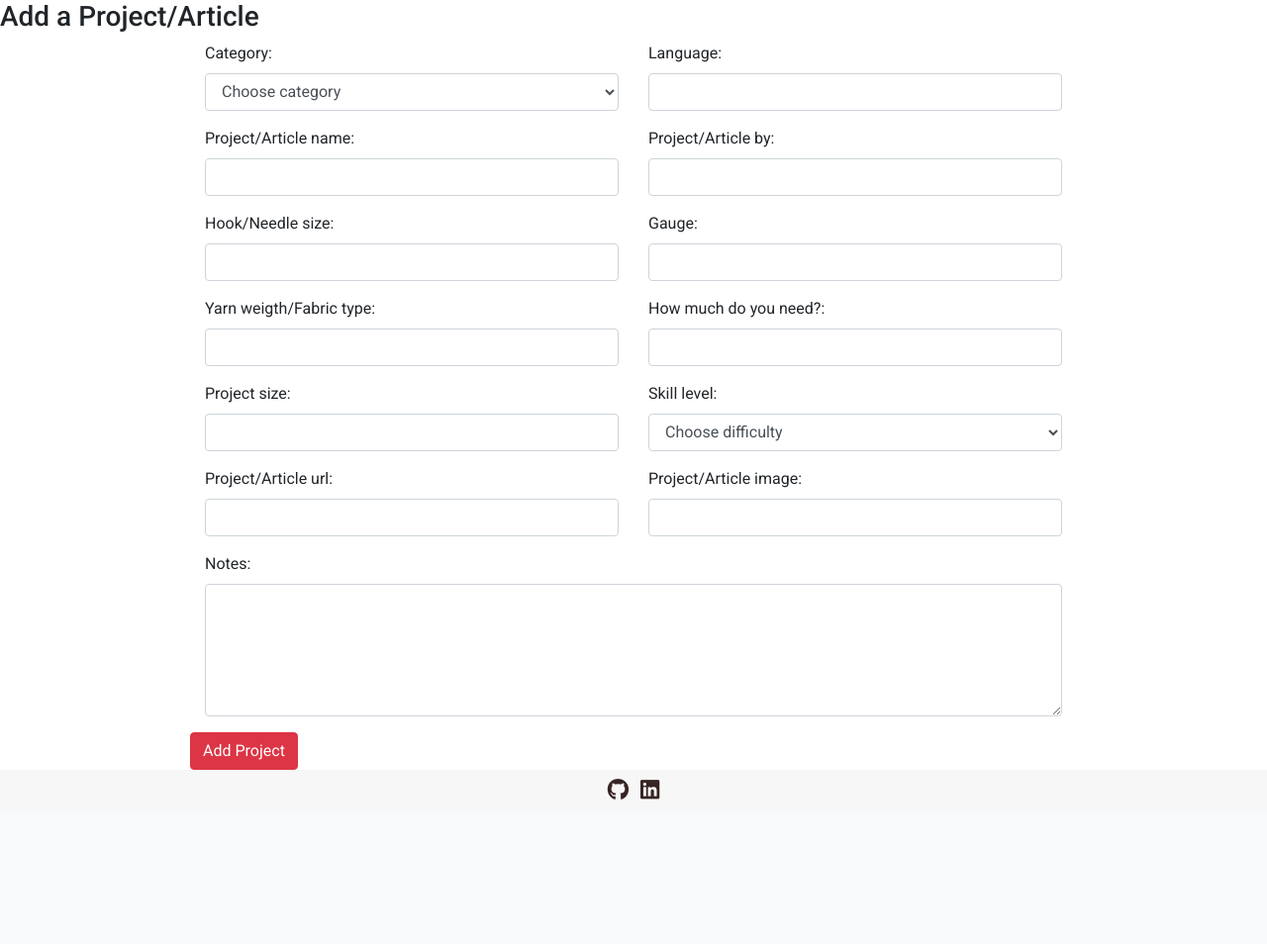
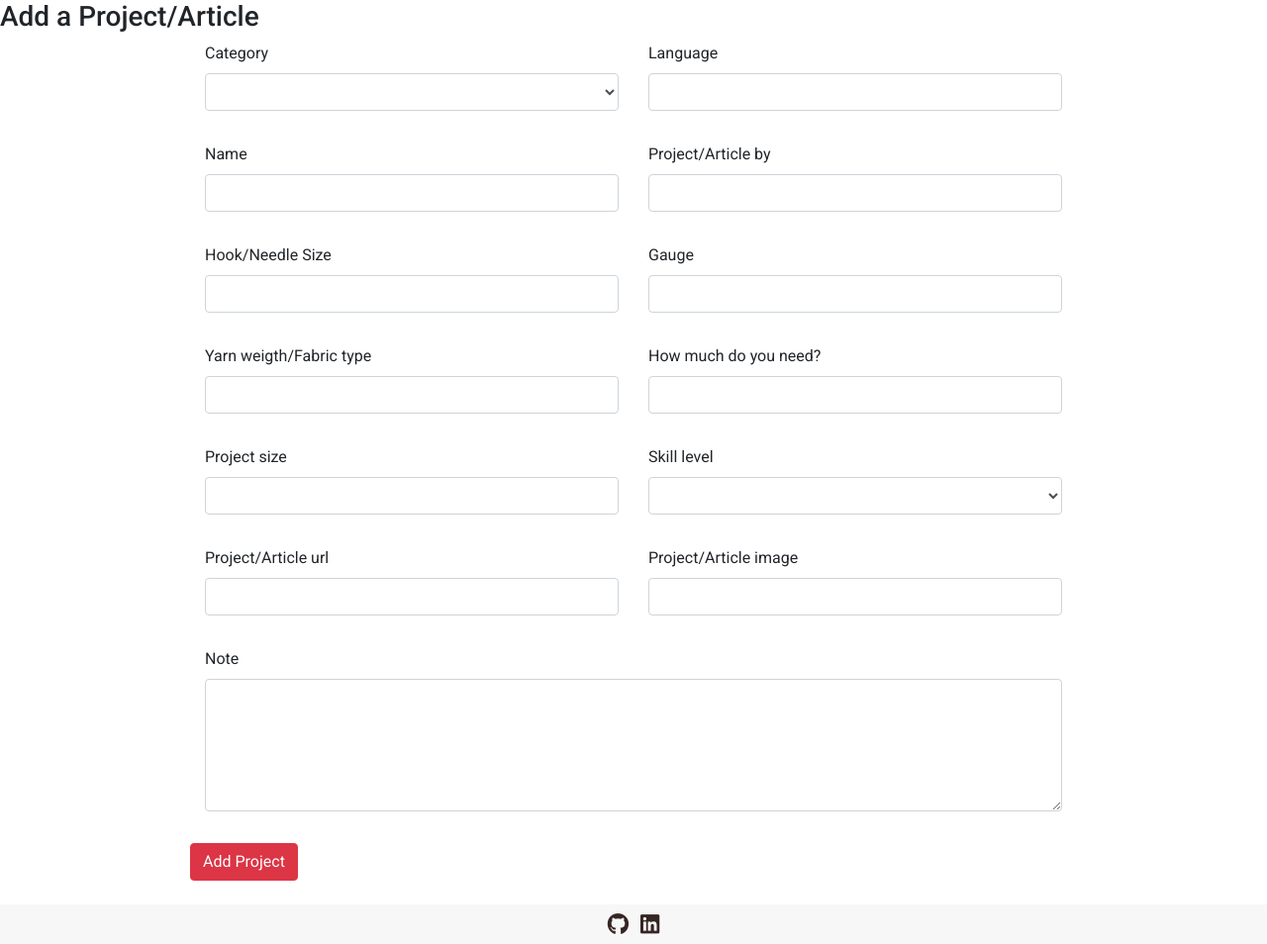
Before and after one commit to elisamunoz/docu-llamas, a Flask app: page /add_pattern in a window 1280 px wide. Shown: the part 120-1074 px from the top of the page at 99% size. Before the commit the page ends 928 px from the top, so only its background shows below. Run offline with Flask 2, Linux system fonts and the light colour scheme; a database or web service that is not in the repository returns one stand-in record (values such as "Sample title"); some libraries are stand-ins or nearby versions.

Commit message:
added form validating to add_pattern

```diff
--- a/app.py
+++ b/app.py
@@ -4,11 +4,14 @@ from flask_pymongo import PyMongo
 from bson.objectid import ObjectId
 if os.path.exists("env.py"):
   import env
+from forms import UpdateForm
+
 
 app = Flask(__name__)
 
 app.config["MONGO_DBNAME"] = "stitching"
 app.config["MONGO_URI"] = os.environ.get("MONGO_URI")
+app.config['SECRET_KEY'] =  os.environ.get("SECRET_KEY")
 
 mongo = PyMongo(app)
 
@@ -34,12 +37,19 @@ def get_pattern(pattern_id):
     except Exception as e:
         return render_template('404.html')
 
-
-
-
 @app.route('/add_pattern')
 def add_pattern():
-    return render_template('addpattern.html', categories=mongo.db.categories.find())
+    all_categories = mongo.db.categories.find()
+    all_difficulty = mongo.db.difficulty.find()
+
+    form = UpdateForm()
+    form.category.choices = [("", " ")] + [(cat['_id'], cat['category_name']) for cat in all_categories]
+    form.difficulty.choices = [("", " ")] + [(diff['_id'], diff['pattern_difficulty']) for diff in all_difficulty]
+
+    return render_template(
+        'addpattern.html',
+        form=form
+    )
 
 @app.route('/insert_pattern', methods=['POST'])
 def insert_pattern():
--- /dev/null
+++ b/config.py
@@ -0,0 +1,4 @@
+import os
+
+class Config(object):
+    SECRET_KEY = os.environ.get('SECRET_KEY') or 'you-will-never-guess'
--- /dev/null
+++ b/forms.py
@@ -0,0 +1,20 @@
+from flask_wtf import FlaskForm
+from wtforms import StringField, SubmitField, SelectField, TextAreaField
+from wtforms.validators import DataRequired
+
+
+class UpdateForm(FlaskForm):
+    category = SelectField('Category', choices=[])
+    language = StringField('Language', validators=[DataRequired()])
+    name = StringField('Name', validators=[DataRequired()])
+    pattern_by = StringField('Project/Article by', validators=[DataRequired()])
+    hook = StringField('Hook/Needle Size', validators=[DataRequired()])
+    gauge = StringField('Gauge', validators=[DataRequired()])
+    yarn_weight = StringField('Yarn weigth/Fabric type', validators=[DataRequired()])
+    yardage = StringField('How much do you need?', validators=[DataRequired()])
+    size = StringField('Project size', validators=[DataRequired()])
+    difficulty = SelectField('Skill level', choices=[], default="")
+    url = StringField('Project/Article url', validators=[DataRequired()])
+    img = StringField('Project/Article image', validators=[DataRequired()])
+    notes = TextAreaField('Note', validators=[DataRequired()])
+    submit = SubmitField('Add Project')
--- a/templates/addpattern.html
+++ b/templates/addpattern.html
@@ -1,98 +1,157 @@
 {% extends 'base.html' %} {% block content %}
+
 
 <h3 section__title>Add a Project/Article</h3>
 <div class="container">
     <form action="{{url_for('insert_pattern')}}" class="row" method="POST">
       <!-- Category name -->
       <div class="form-group col-md-6">
-        <label for="category">Category:</label>
+        <!-- <label for="category">Category:</label>
           <select  onchange="fadeOutElementPattern()" id="category" name="category_name" class="form-control " required>
             <option value="" selected>Choose category</option>
             {% for category in categories %}
               <option value="{{category.category_name}}">{{category.category_name}}</option>
             {% endfor %}
-          </select>
+          </select> -->
+          <p>
+            {{ form.category.label }}<br>
+            {{ form.category(class="form-control") }}
+          </p>
+
       </div>
 
       <!-- Language -->
       <div class="form-group col-md-6">
-        <label for="pattern_language">Language:</label>
-          <input type="text" id="pattern_language" name="pattern_language" class="form-control" required>
+        <!-- <label for="pattern_language">Language:</label>
+          <input type="text" id="pattern_language" name="pattern_language" class="form-control" required> -->
+        <p>
+          {{ form.language.label }}<br>
+          {{ form.language(class="form-control") }}
+        </p>
       </div>
 
       <!-- Name -->
       <div class="form-group col-md-6">
-        <label for="pattern_name">Project/Article name:</label>
-          <input type="text" id="pattern_name" name="pattern_name" class="form-control" required>
+        <!-- <label for="pattern_name">Project/Article name:</label>
+          <input type="text" id="pattern_name" name="pattern_name" class="form-control" required> -->
+          <p>
+            {{ form.name.label }}<br>
+            {{ form.name(class="form-control") }}
+          </p>
       </div>
 
       <!-- pattern by -->
       <div class="form-group col-md-6">
-        <label for="pattern_by">Project/Article by:</label>
-          <input type="text" id="pattern_by" name="pattern_by" class="form-control" required>
+        <!-- <label for="pattern_by">Project/Article by:</label>
+          <input type="text" id="pattern_by" name="pattern_by" class="form-control" required> -->
+          <p>
+            {{ form.pattern_by.label }}<br>
+            {{ form.pattern_by(class="form-control") }}
+          </p>
       </div>
 
       <!-- Crochet/Needle size -->
       <div id="needle_size" class="form-group col-md-6">
-        <label for="pattern_needle_size">Hook/Needle size:</label>
-          <input type="text" id="pattern_needle_size" name="pattern_needle_size" class="form-control">
+        <!-- <label for="pattern_needle_size">Hook/Needle size:</label>
+          <input type="text" id="pattern_needle_size" name="pattern_needle_size" class="form-control"> -->
+          <p>
+            {{ form.hook.label }}<br>
+            {{ form.hook(class="form-control") }}
+          </p>
       </div>
 
       <!-- Gauge -->
       <div id="gauge" class="form-group col-md-6">
-        <label for="pattern_gauge">Gauge:</label>
-          <input type="text" id="pattern_gauge" name="pattern_gauge" class="form-control">
+        <!-- <label for="pattern_gauge">Gauge:</label>
+          <input type="text" id="pattern_gauge" name="pattern_gauge" class="form-control"> -->
+          <p>
+            {{ form.gauge.label }}<br>
+            {{ form.gauge(class="form-control") }}
+          </p>
       </div>
 
       <!-- Yarn weigth/Fabric type -->
       <div id="yarn_weight" class="form-group col-md-6">
-        <label for="pattern_yarn_weight">Yarn weigth/Fabric type:</label>
-          <input type="text" id="pattern_yarn_weight" name="pattern_yarn_weight" class="form-control" required>
+        <!-- <label for="pattern_yarn_weight">Yarn weigth/Fabric type:</label>
+          <input type="text" id="pattern_yarn_weight" name="pattern_yarn_weight" class="form-control" required> -->
+          <p>
+            {{ form.yarn_weight.label }}<br>
+            {{ form.yarn_weight(class="form-control") }}
+          </p>
       </div>
 
       <!-- How much do you need? -->
       <div id="yardage" class="form-group col-md-6">
-        <label for="pattern_yardage">How much do you need?:</label>
-          <input type="text" id="pattern_yardage" name="pattern_yardage" class="form-control" required>
+        <!-- <label for="pattern_yardage">How much do you need?:</label>
+          <input type="text" id="pattern_yardage" name="pattern_yardage" class="form-control" required> -->
+          <p>
+            {{ form.yardage.label }}<br>
+            {{ form.yardage(class="form-control") }}
+          </p>
       </div>
 
       <!-- Pattern size -->
       <div id="size" class="form-group col-md-6">
-        <label for="pattern_size">Project size:</label>
-          <input type="text" id="pattern_size" name="pattern_size" class="form-control" required>
+        <!-- <label for="pattern_size">Project size:</label>
+          <input type="text" id="pattern_size" name="pattern_size" class="form-control" required> -->
+          <p>
+            {{ form.size.label }}<br>
+            {{ form.size(class="form-control") }}
+          </p>
       </div>
 
       <!-- Difficulty -->
       <div id="difficulty" class="form-group col-md-6">
-        <label for="pattern_difficulty">Skill level:</label>
+        <!-- <label for="pattern_difficulty">Skill level:</label>
           <select id="pattern_difficulty" name="pattern_difficulty" class="form-control " required>
             <option value="" selected>Choose difficulty</option>
               <option value="beginner">beginner</option>
               <option value="intermediate">intermediate</option>
               <option value="advanced">advanced</option>
-          </select>
+          </select> -->
+          <p>
+            {{ form.difficulty.label }}<br>
+            {{ form.difficulty(class="form-control") }}
+          </p>
+
+
       </div>
 
       <!-- url -->
       <div class="form-group col-md-6">
-        <label for="pattern_url">Project/Article url:</label>
-          <input type="url" id="pattern_url" name="pattern_url" class="form-control" required>
+        <!-- <label for="pattern_url">Project/Article url:</label>
+          <input type="url" id="pattern_url" name="pattern_url" class="form-control" required> -->
+          <p>
+            {{ form.url.label }}<br>
+            {{ form.url(class="form-control") }}
+          </p>
       </div>
 
       <!-- Image -->
       <div class="form-group col-md-6">
-        <label for="pattern_img">Project/Article image:</label>
-          <input type="url" id="pattern_img" name="pattern_img" class="form-control" required>
+        <!-- <label for="pattern_img">Project/Article image:</label>
+          <input type="url" id="pattern_img" name="pattern_img" class="form-control" required> -->
+          <p>
+            {{ form.img.label }}<br>
+            {{ form.img(class="form-control") }}
+          </p>
       </div>
 
       <!-- Notes -->
       <div class="form-group col-12">
-        <label for="pattern_notes">Notes:</label>
-          <textarea id="pattern_notes" name="pattern_notes" class="form-control" rows="5" required></textarea>
+        <!-- <label for="pattern_notes">Notes:</label>
+          <textarea id="pattern_notes" name="pattern_notes" class="form-control" rows="5" required></textarea> -->
+          <p>
+            {{ form.notes.label }}<br>
+            {{ form.notes(rows="5", class="form-control") }}
+          </p>
       </div>
 
       <!-- Submit button -->
-      <button type="submit" class="btn btn-danger">Add Project</button>
+      <!-- <button type="submit" class="btn btn-danger">Add Project</button> -->
+        <p>
+          {{ form.submit.label(class="btn btn-danger") }}
+        </p>
     </form>
 </div>
 </div>
```
Also changed, not shown: app/__init__.py (+7 -0 lines).
